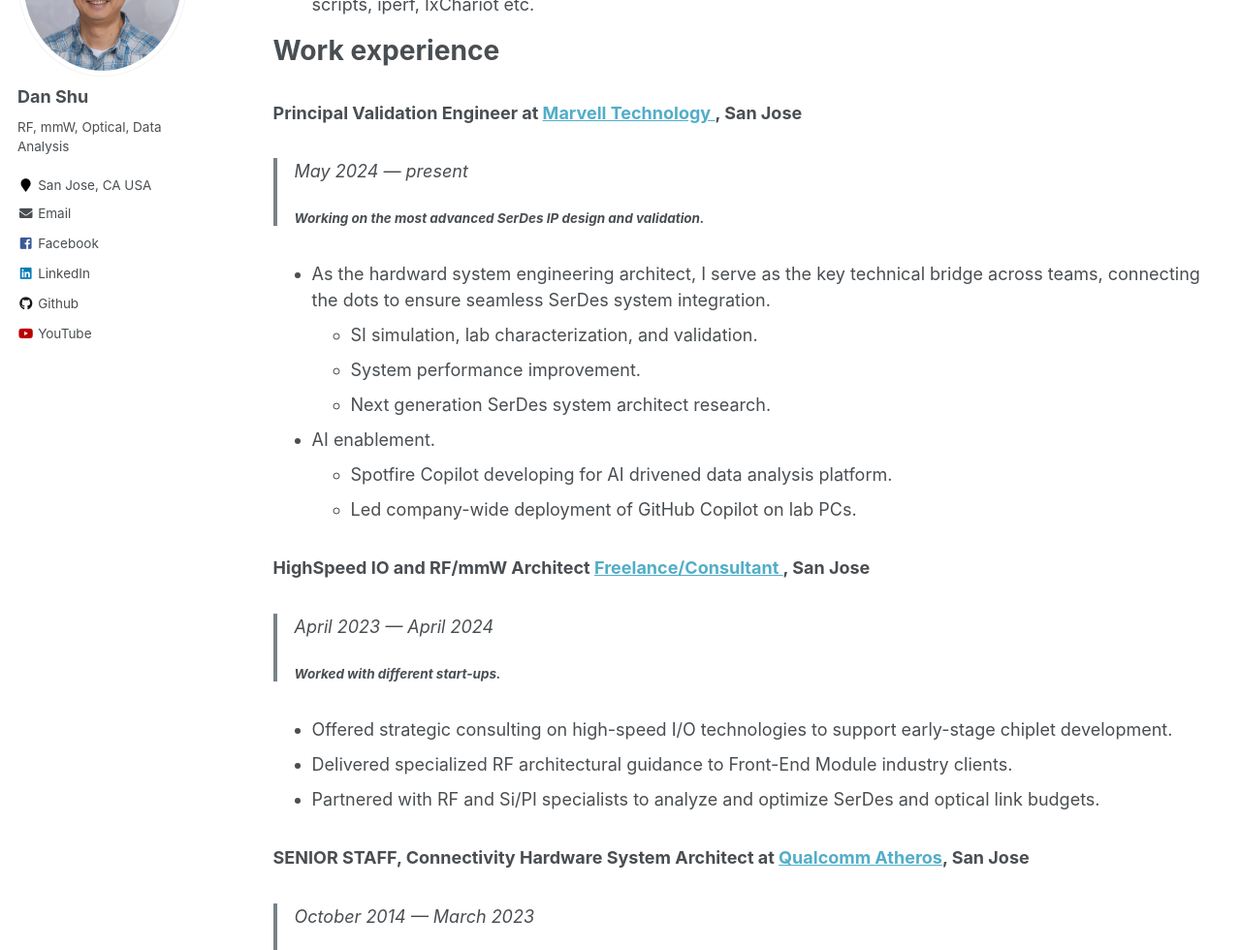
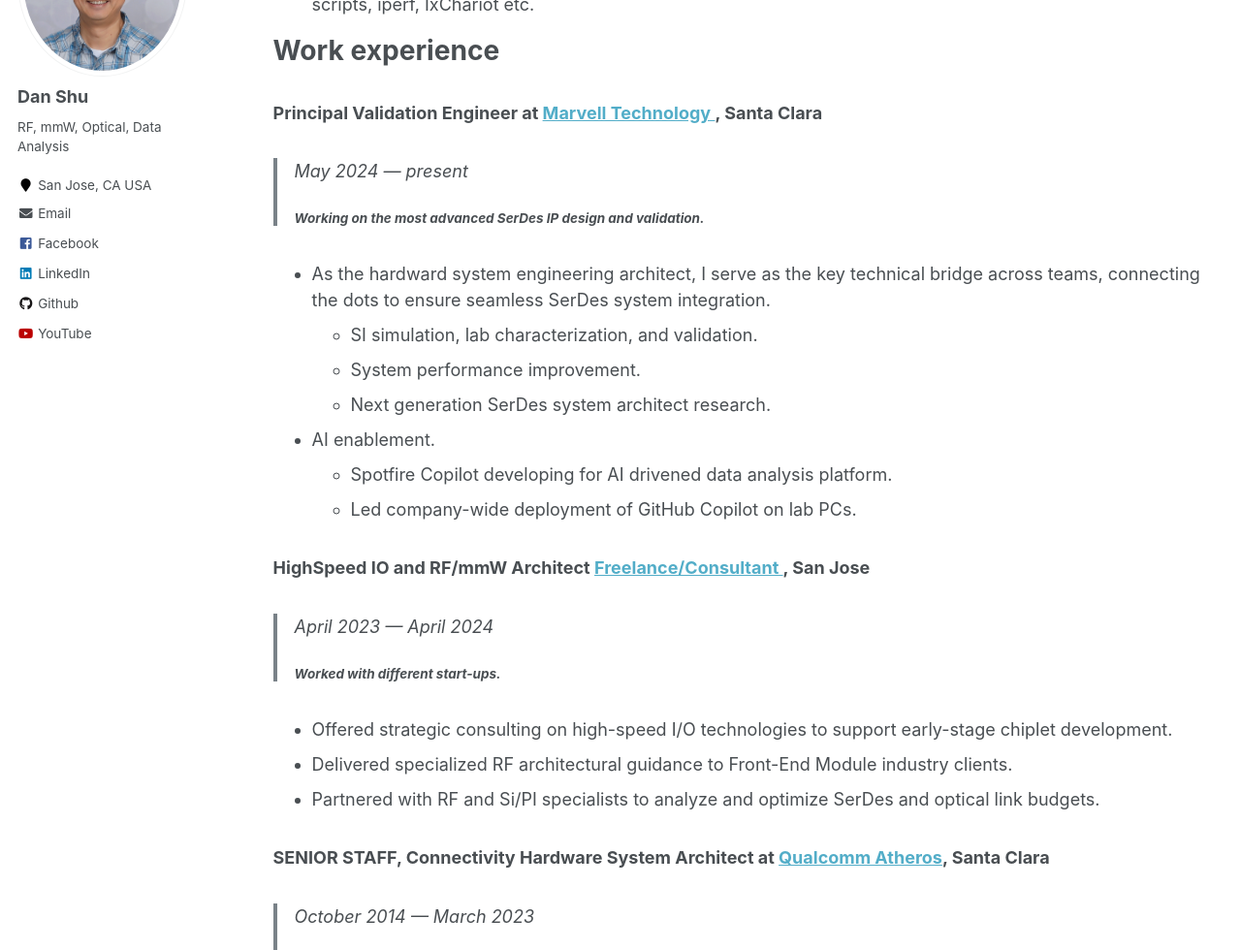
Before and after one commit to dshu178/dshu178.github.io, a Jekyll site: the page built from _pages/cv.md, in a window 1280 px wide and 1400 px high, scrolled down 503 px. Shown: the part 154-1134 px from the top of the window at 97% size. Built offline with Jekyll 4.4.1, drawn with Linux system fonts in a browser that asks for light colours.

```diff
--- a/_pages/cv.md
+++ b/_pages/cv.md
@@ -25,7 +25,7 @@ Highlights
 Work experience
 ======
 
-### Principal Validation Engineer at [Marvell Technology ](https://www.marvell.com/), San Jose
+### Principal Validation Engineer at [Marvell Technology ](https://www.marvell.com/), Santa Clara
 > May 2024 — present
 #### Working on the most advanced SerDes IP design and validation.
 
@@ -46,7 +46,7 @@ SerDes system integration.
 * Delivered specialized RF architectural guidance to Front-End Module industry clients.
 * Partnered with RF and Si/PI specialists to analyze and optimize SerDes and optical link budgets.
 
-### SENIOR STAFF, Connectivity Hardware System Architect at [Qualcomm Atheros](https://www.qualcomm.com/home), San Jose
+### SENIOR STAFF, Connectivity Hardware System Architect at [Qualcomm Atheros](https://www.qualcomm.com/home), Santa Clara
 > October 2014 — March 2023
 #### Owner of Front-End Module (FEM) qualification process. Owner of Power, thermal KPIs. Owner of reference design RF co-existing FEM KPIs.
 
```
